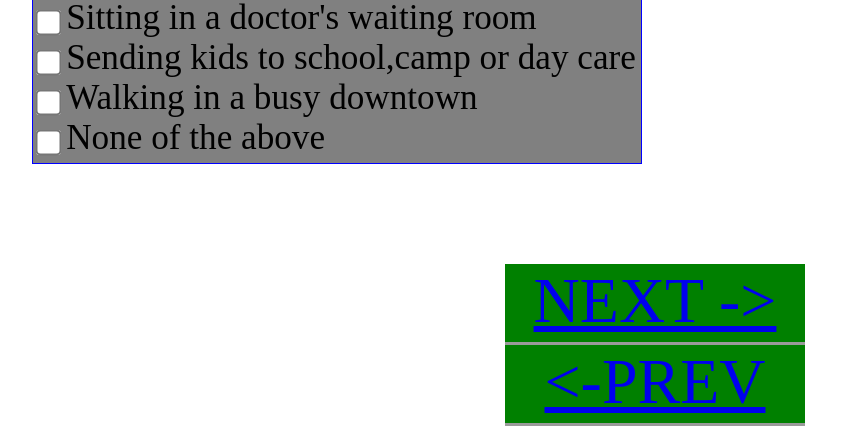
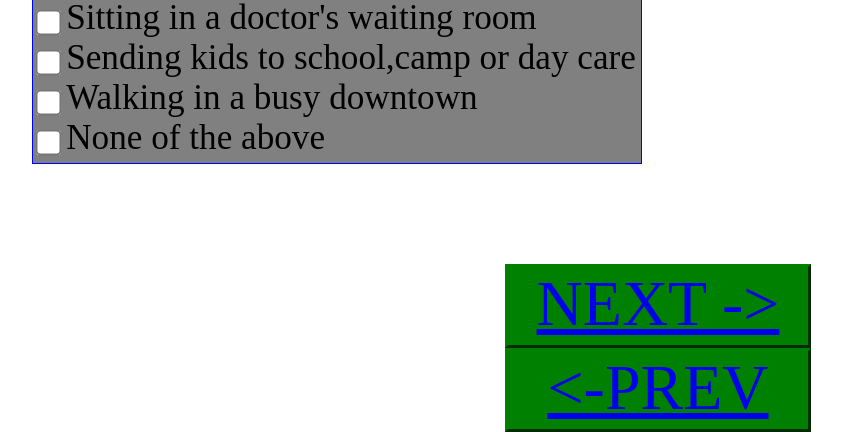
Before and after one commit to rtsfred3/Hackathon, a plain HTML site: page Activity.html in a window 1280 px wide. Shown: the part 777-1209 px from the top of the page, without its empty margins (303-1145 px from the left). Drawn offline with Linux system fonts and the light colour scheme.

Commit message:
Add files via upload

```diff
--- a/Activity.html
+++ b/Activity.html
@@ -38,7 +38,8 @@ input[type='checkbox']
 }
 div.Next
 {
-    border-bottom-style: outset;
+    border-style:outset;
+        border-color: green;
             text-align:center;
             position: relative;
             width: 300px;
@@ -49,7 +50,8 @@ div.Next
            font-size: 400%;
 }
 div.Prev{
-    border-bottom-style: outset;
+    border-style:outset;
+        border-color: green;
             text-align:center;
             position: relative;
             width: 300px;
```
Also changed, not shown: Prequestionnare.html (+3 -1 lines), SocialEvents.html (+4 -2 lines), places.html (+4 -2 lines).
